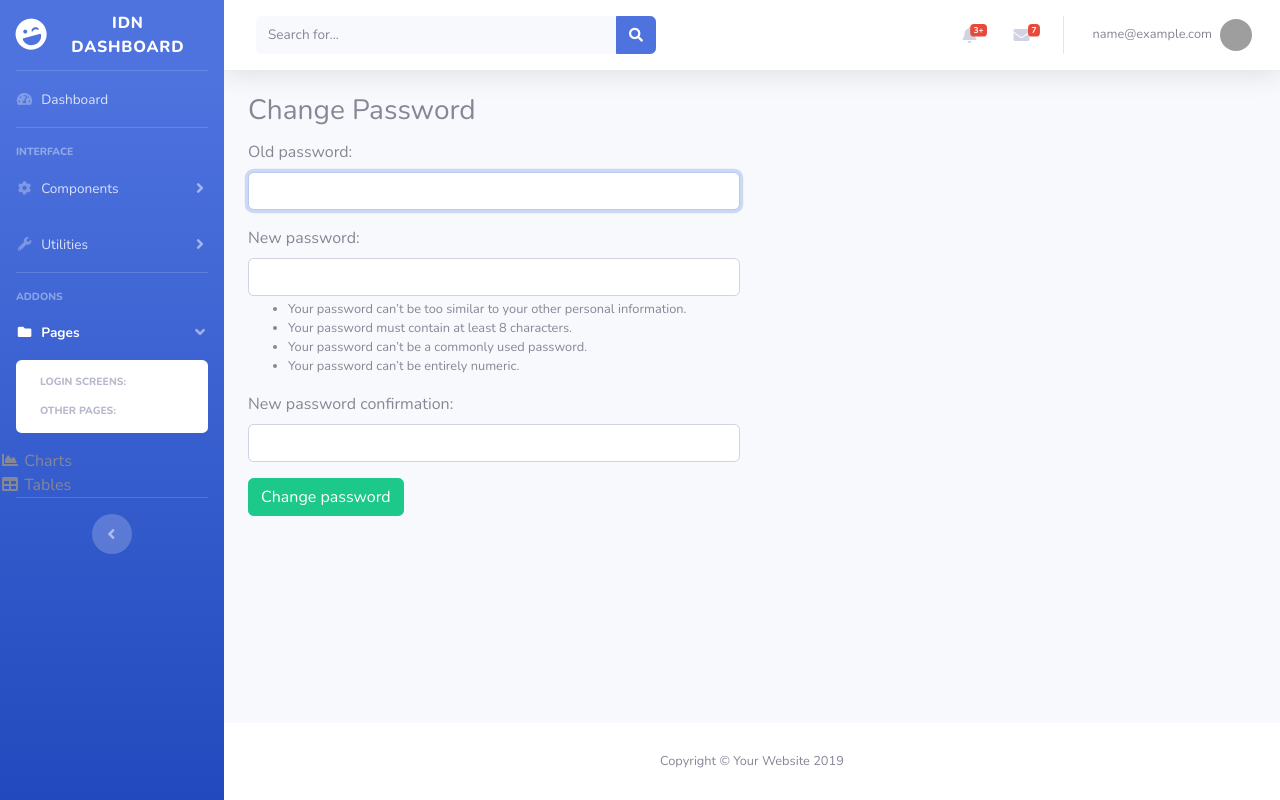
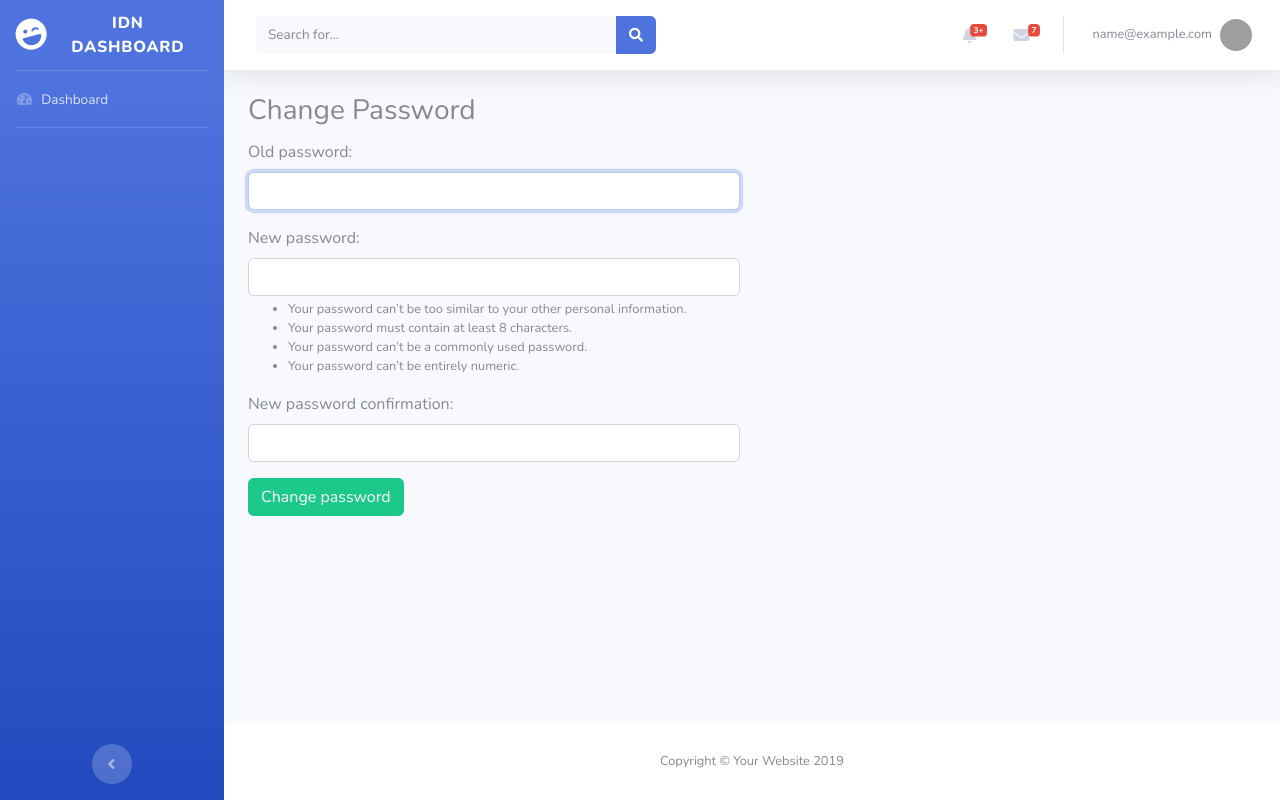
Before and after one commit to ArRosid/idn-dashboard, a Django app: page /accounts/settings/password/ in a window 1280 px wide. Run offline with Django 3.2, Linux system fonts and the light colour scheme; the visitor is signed in with stand-in values (Sample User, id 1); some libraries are stand-ins or nearby versions; grey boxes are pictures that could not be loaded.

Commit message:
Remove unused sidebar

```diff
--- a/templates/base.html
+++ b/templates/base.html
@@ -54,90 +54,10 @@
       <!-- Divider -->
       <hr class="sidebar-divider">
 
-      <!-- Heading -->
-      <div class="sidebar-heading">
-        Interface
-      </div>
-
-      <!-- Nav Item - Pages Collapse Menu -->
-      <li class="nav-item">
-        <a class="nav-link collapsed" href="#" data-toggle="collapse" data-target="#collapseTwo" aria-expanded="true" aria-controls="collapseTwo">
-          <i class="fas fa-fw fa-cog"></i>
-          <span>Components</span>
-        </a>
-        <div id="collapseTwo" class="collapse" aria-labelledby="headingTwo" data-parent="#accordionSidebar">
-          <div class="bg-white py-2 collapse-inner rounded">
-            <h6 class="collapse-header">Custom Components:</h6>
-{#            <a class="collapse-item" href="../bootstrap/buttons.html">Buttons</a>#}
-{#            <a class="collapse-item" href="../bootstrap/cards.html">Cards</a>#}
-          </div>
-        </div>
-      </li>
-
-      <!-- Nav Item - Utilities Collapse Menu -->
-      <li class="nav-item">
-        <a class="nav-link collapsed" href="#" data-toggle="collapse" data-target="#collapseUtilities" aria-expanded="true" aria-controls="collapseUtilities">
-          <i class="fas fa-fw fa-wrench"></i>
-          <span>Utilities</span>
-        </a>
-        <div id="collapseUtilities" class="collapse" aria-labelledby="headingUtilities" data-parent="#accordionSidebar">
-          <div class="bg-white py-2 collapse-inner rounded">
-            <h6 class="collapse-header">Custom Utilities:</h6>
-{#            <a class="collapse-item" href="../bootstrap/utilities-color.html">Colors</a>#}
-{#            <a class="collapse-item" href="../bootstrap/utilities-border.html">Borders</a>#}
-{#            <a class="collapse-item" href="../bootstrap/utilities-animation.html">Animations</a>#}
-{#            <a class="collapse-item" href="../bootstrap/utilities-other.html">Other</a>#}
-          </div>
-        </div>
-      </li>
-
-      <!-- Divider -->
-      <hr class="sidebar-divider">
-
-      <!-- Heading -->
-      <div class="sidebar-heading">
-        Addons
-      </div>
-
-      <!-- Nav Item - Pages Collapse Menu -->
-      <li class="nav-item active">
-        <a class="nav-link" href="#" data-toggle="collapse" data-target="#collapsePages" aria-expanded="true" aria-controls="collapsePages">
-          <i class="fas fa-fw fa-folder"></i>
-          <span>Pages</span>
-        </a>
-        <div id="collapsePages" class="collapse show" aria-labelledby="headingPages" data-parent="#accordionSidebar">
-          <div class="bg-white py-2 collapse-inner rounded">
-            <h6 class="collapse-header">Login Screens:</h6>
-{#            <a class="collapse-item" href="accounts/login.html">Login</a>#}
-{#            <a class="collapse-item" href="accounts/register.html">Register</a>#}
-{#            <a class="collapse-item" href="../bootstrap/forgot-password.html">Forgot Password</a>#}
-            <div class="collapse-divider"></div>
-            <h6 class="collapse-header">Other Pages:</h6>
-{#            <a class="collapse-item" href="../bootstrap/404.html">404 Page</a>#}
-{#            <a class="collapse-item active" href="blank.html">Blank Page</a>#}
-          </div>
-        </div>
-      </li>
-
-      <!-- Nav Item - Charts -->
-      <li class="nav-item">
-{#        <a class="nav-link" href="../bootstrap/charts.html">#}
-          <i class="fas fa-fw fa-chart-area"></i>
-          <span>Charts</span></a>
-      </li>
-
-      <!-- Nav Item - Tables -->
-      <li class="nav-item">
-{#        <a class="nav-link" href="../bootstrap/tables.html">#}
-          <i class="fas fa-fw fa-table"></i>
-          <span>Tables</span></a>
-      </li>
-
-      <!-- Divider -->
-      <hr class="sidebar-divider d-none d-md-block">
+        {% block sidebar %} {% endblock %}
 
       <!-- Sidebar Toggler (Sidebar) -->
-      <div class="text-center d-none d-md-inline">
+      <div class="mt-auto text-center d-none d-md-inline">
         <button class="rounded-circle border-0" id="sidebarToggle"></button>
       </div>
 
```
